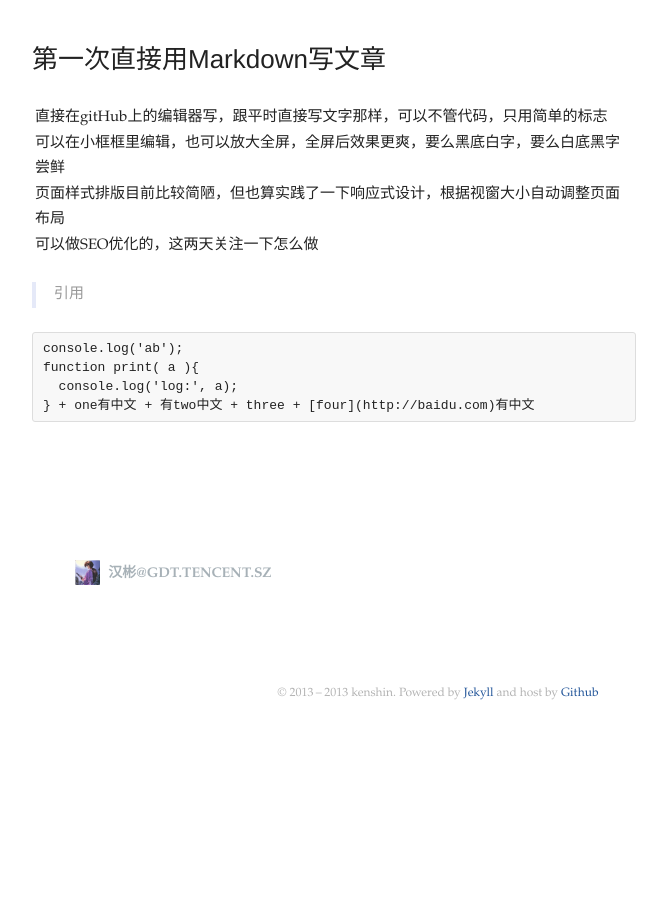
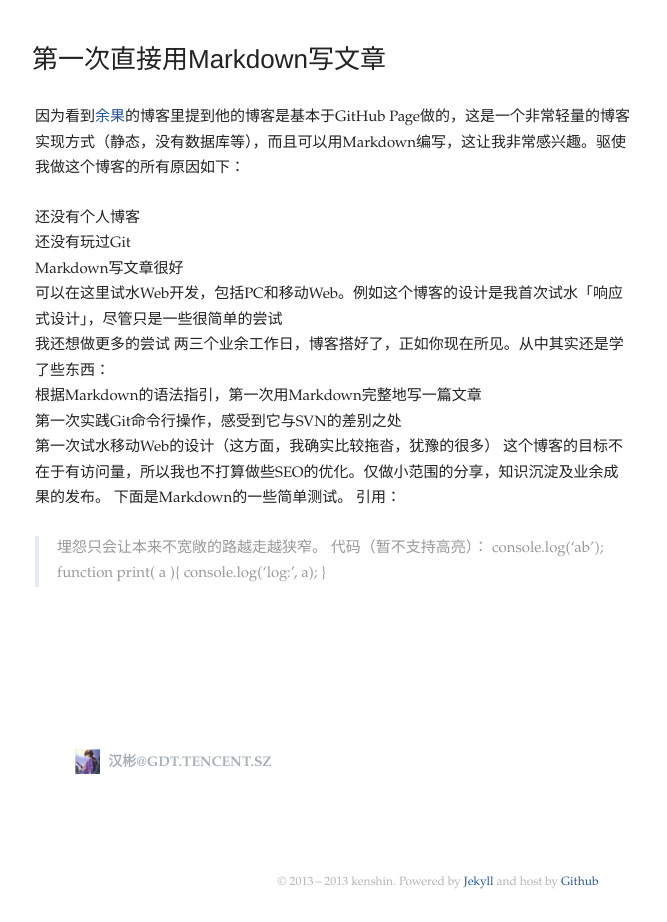
Before and after one commit to kenshinlin/archives, a Jekyll site: the page built from _posts/2013-10-21-testMd.md, in a window 1280 px wide. Shown: the whole page, without its empty margins (202-869 px from the left). Built offline with Jekyll 4.4.1, drawn with Linux system fonts in a browser that asks for light colours; comment, search, counter and statistics services are not loaded; before the commit the page ends 900 px from its top, so only the background shows below that.

Commit message:
Update 2013-10-21-testMd.md

```diff
--- a/_posts/2013-10-21-testMd.md
+++ b/_posts/2013-10-21-testMd.md
@@ -6,19 +6,22 @@ title:  first Markdown
 
 # 第一次直接用Markdown写文章
 
-+ 直接在gitHub上的编辑器写，跟平时直接写文字那样，可以不管代码，只用简单的标志
-+ 可以在小框框里编辑，也可以放大全屏，全屏后效果更爽，要么黑底白字，要么白底黑字
-+ 尝鲜
-+ 页面样式排版目前比较简陋，但也算实践了一下响应式设计，根据视窗大小自动调整页面布局
-+ 可以做SEO优化的，这两天关注一下怎么做
-
-> 引用
-
+因为看到[余果](http://yuguo.us)的博客里提到他的博客是基本于GitHub Page做的，这是一个非常轻量的博客实现方式（静态，没有数据库等），而且可以用Markdown编写，这让我非常感兴趣。驱使我做这个博客的所有原因如下：
++ 还没有个人博客
++ 还没有玩过Git
++ Markdown写文章很好
++ 可以在这里试水Web开发，包括PC和移动Web。例如这个博客的设计是我首次试水「响应式设计」，尽管只是一些很简单的尝试
++ 我还想做更多的尝试
+两三个业余工作日，博客搭好了，正如你现在所见。从中其实还是学了些东西：
++ 根据Markdown的语法指引，第一次用Markdown完整地写一篇文章
++ 第一次实践Git命令行操作，感受到它与SVN的差别之处
++ 第一次试水移动Web的设计（这方面，我确实比较拖沓，犹豫的很多）
+这个博客的目标不在于有访问量，所以我也不打算做些SEO的优化。仅做小范围的分享，知识沉淀及业余成果的发布。
+下面是Markdown的一些简单测试。
+引用：
+> 埋怨只会让本来不宽敞的路越走越狭窄。
+代码（暂不支持高亮）：
     console.log('ab');
     function print( a ){
       console.log('log:', a);
     }
-+ one有中文
-+ 有two中文
-+ three
-+ [four](http://baidu.com)有中文
```
